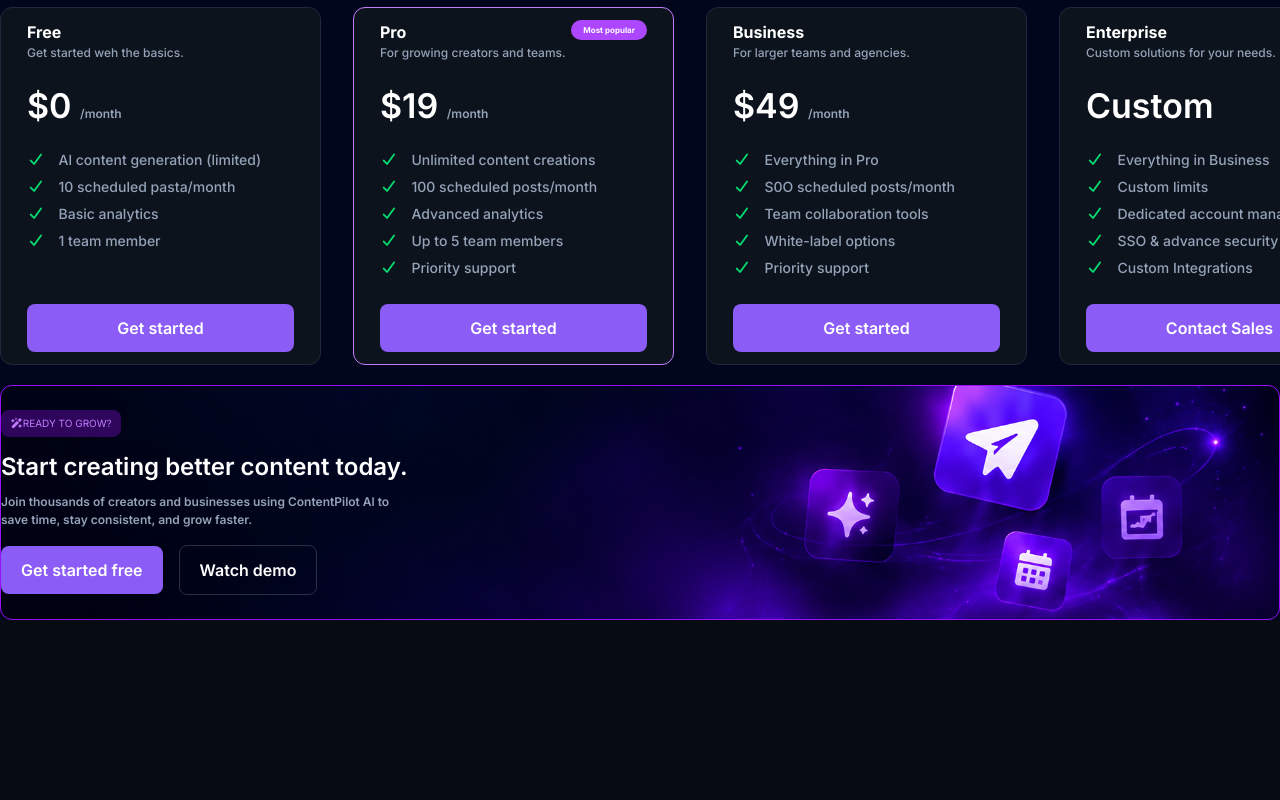
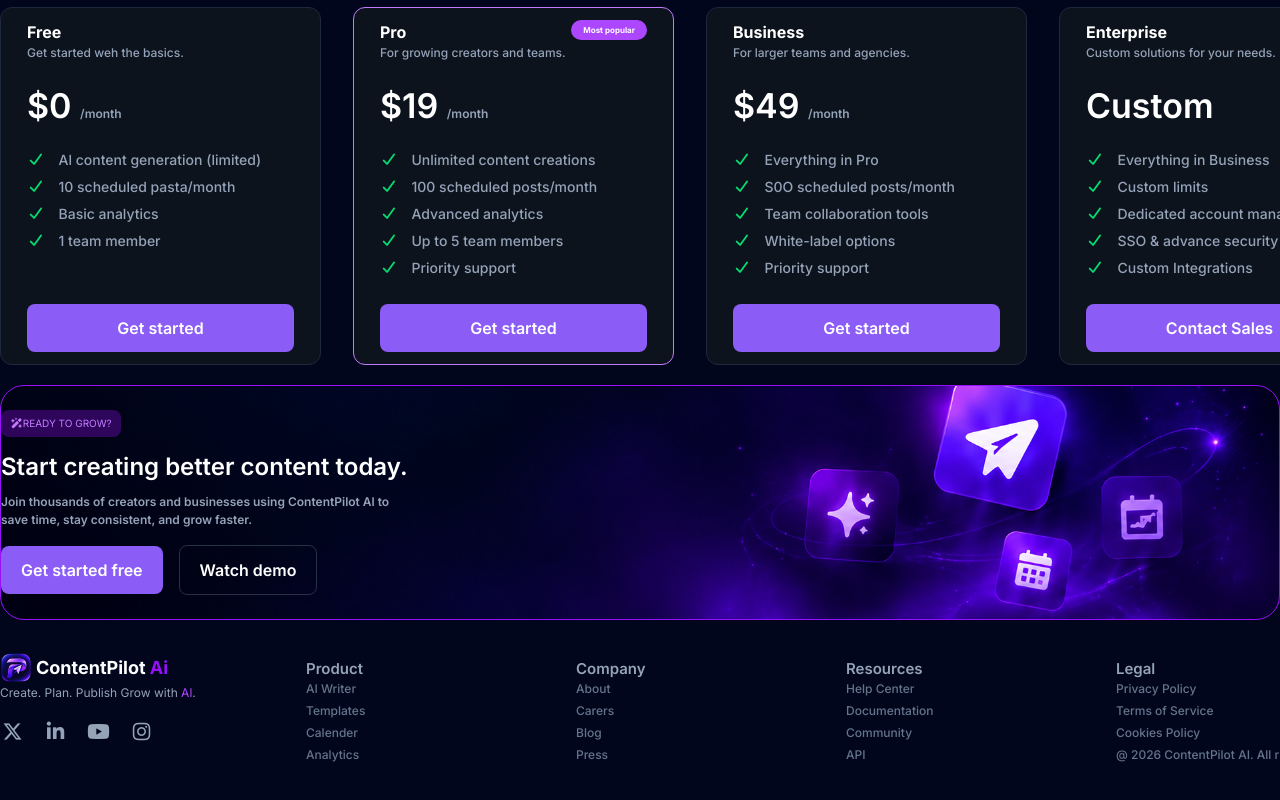
Before and after one commit to karanhub003/ContentAI, a React (Vite) app: page /contentPilotAi in a window 1280 px wide. Shown: the part 2607-3407 px from the top of the page. Before the commit the page ends 3227 px from the top, so only its background shows below. Built offline with nearby package versions, Linux system fonts and the light colour scheme.

Commit message:
Footer done

```diff
--- a/src/components/landing/BottomHero.jsx
+++ b/src/components/landing/BottomHero.jsx
@@ -4,7 +4,7 @@
 
 export default function BottomHero() {
   return (
-    <div className='bottomHeroSectionContainer bg-cover bg-no-repeat bg-center  max-w-375 mx-auto rounded-xl border overflow-hidden border-purple-600 py-6' style={{ backgroundImage: `url(${bottomHero})` }}>
+    <div className='bottomHeroSectionContainer bg-cover bg-no-repeat bg-center  max-w-375 mx-auto rounded-3xl border overflow-hidden border-purple-600 py-6' style={{ backgroundImage: `url(${bottomHero})` }}>
        <div className="infoWrapper flex flex-col gap-4 max-w-345 mx-auto">
         <div className="topSide flex flex-col gap-3">
                   <p className=" text-[10px] w-30 rounded-lg text-center  p-1.5 bg-purple-600/30 text-purple-400 ">
--- /dev/null
+++ b/src/components/landing/Footer.jsx
@@ -0,0 +1,68 @@
+import React from "react";
+import logoImg from "../../assets/New folder/logoimage.png";
+export default function Footer() {
+  return (
+    <div className="footerSectionContainer w-345 mx-auto py-8 grid grid-cols-[300px_1fr]">
+      <div className="leftSideContainer  flex flex-col gap-5">
+        <div className="topSide">
+          <div className="logoContainer flex items-center gap-1">
+            <div className="logoImgBox w-8">
+              <img className="w-full" src={logoImg} alt="logoImage" />
+            </div>
+            <h2 className="text-[18px] font-bold">
+              ContentPilot <span className="text-purple-600">Ai</span>
+            </h2>
+          </div>
+          <p className="text-[12px] text-[#94A3B8]">
+            Create. Plan. Publish Grow with{" "}
+            <span className="text-purple-500">Al</span>.
+          </p>
+        </div>
+        <div className="socialWrapper  flex items-center gap-4.5 ">
+          <i class="fa-brands fa-x-twitter text-[20px] text-[#94A3B8]"></i>
+          <i class="fa-brands fa-linkedin-in text-[20px] text-[#94A3B8]"></i>
+          <i class="fa-brands fa-youtube text-[20px] text-[#94A3B8]"></i>
+          <i class="fa-brands fa-instagram text-[20px] text-[#94A3B8]"></i>
+        </div>
+      </div>
+      <div className="rightSideContainer  grid grid-cols-4">
+        <div className="productList  p-1.5">
+          <h2 className="text-[15px] font-semibold text-[#94A3B8]">Product</h2>
+          <div className="listWrapper flex flex-col gap-1 text-[12px] font-medium text-[#64748B] ">
+            <p>AI Writer</p>
+            <p>Templates</p>
+            <p>Calender</p>
+            <p>Analytics</p>
+          </div>
+        </div>
+        <div className="Company  p-1.5">
+          <h2 className="text-[15px] font-semibold text-[#94A3B8]">Company</h2>
+          <div className="listWrapper flex flex-col gap-1 text-[12px] font-medium text-[#64748B] ">
+            <p>About</p>
+            <p>Carers</p>
+            <p>Blog</p>
+            <p>Press</p>
+          </div>
+        </div>
+        <div className="Resources r p-1.5">
+          <h2 className="text-[15px] font-semibold text-[#94A3B8]">Resources</h2>
+          <div className="listWrapper flex flex-col gap-1 text-[12px] font-medium text-[#64748B] ">
+            <p>Help Center</p>
+            <p>Documentation</p>
+            <p>Community</p>
+            <p>API</p>
+          </div>
+        </div>
+        <div className="Legal  p-1.5">
+          <h2 className="text-[15px] font-semibold text-[#94A3B8]">Legal</h2>
+          <div className="listWrapper flex flex-col gap-1 text-[12px] font-medium text-[#64748B] ">
+          <p>Privacy Policy</p>
+          <p>Terms of Service</p>
+          <p>Cookies Policy</p>
+          <p>@ 2026 ContentPilot AI. All rights reserved.</p>
+          </div>
+        </div>
+      </div>
+    </div>
+  );
+}
--- a/src/pages/landing/Landing.jsx
+++ b/src/pages/landing/Landing.jsx
@@ -10,6 +10,7 @@
 import Reviews from '../../components/landing/Reviews'
 import Price from '../../components/landing/Price'
 import BottomHero from '../../components/landing/BottomHero'
+import Footer from '../../components/landing/Footer'
 
 export default function Landing() {
   return (
@@ -34,6 +35,7 @@
         <hr className='border-[#1E293B]' />
         <Price/>
         <BottomHero/>
+        <Footer/>
    </main>
 
    </>
```
